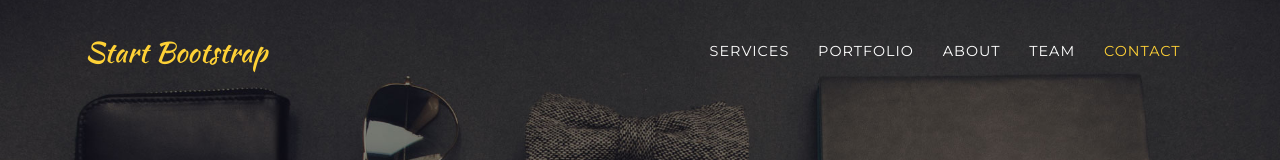
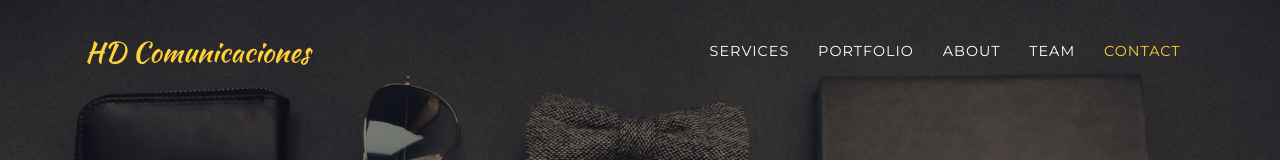
Before and after one commit to urza86/HDComunicaciones, a website with bundled scripts: page index.html in a window 1280 px wide. Shown: the top 160 px of the page. Built offline with nearby package versions, Linux system fonts and the light colour scheme; a web font is replaced by a local one.

Commit message:
ajutando bootstrap styles

```diff
--- a/index.html
+++ b/index.html
@@ -8,7 +8,7 @@
     <meta name="description" content="">
     <meta name="author" content="">
 
-    <title>Agency - Start Bootstrap Theme</title>
+    <title>HD Comunicaciones</title>
 
     <!-- Bootstrap core CSS -->
     <link href="vendor/bootstrap/css/bootstrap.min.css" rel="stylesheet">
@@ -30,7 +30,7 @@
     <!-- Navigation -->
     <nav class="navbar navbar-expand-lg navbar-dark fixed-top" id="mainNav">
       <div class="container">
-        <a class="navbar-brand js-scroll-trigger" href="#page-top">Start Bootstrap</a>
+        <a class="navbar-brand js-scroll-trigger" href="#page-top">HD Comunicaciones</a>
         <button class="navbar-toggler navbar-toggler-right" type="button" data-toggle="collapse" data-target="#navbarResponsive" aria-controls="navbarResponsive" aria-expanded="false" aria-label="Toggle navigation">
           Menu
           <i class="fa fa-bars"></i>
```
Also changed, not shown: 3 other files.
